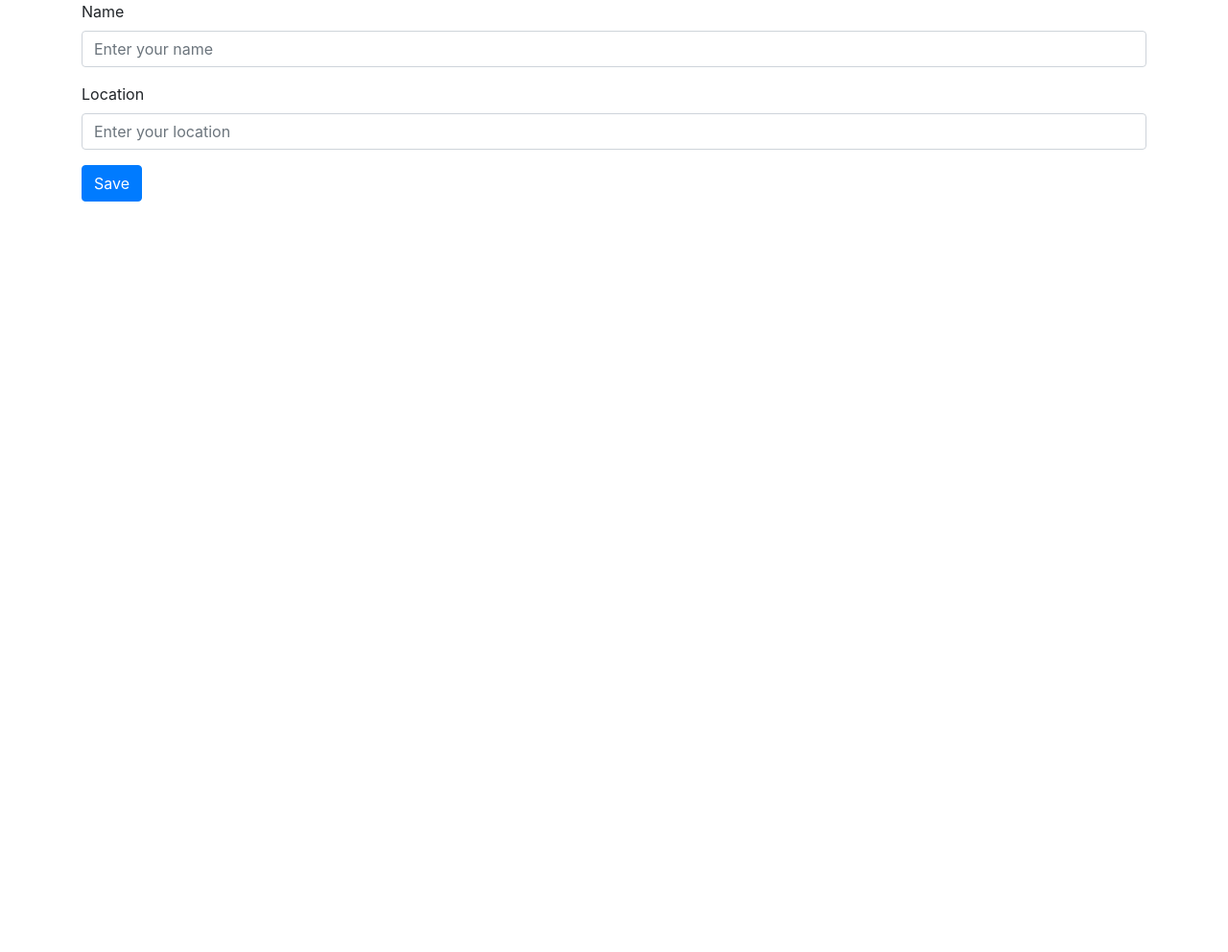
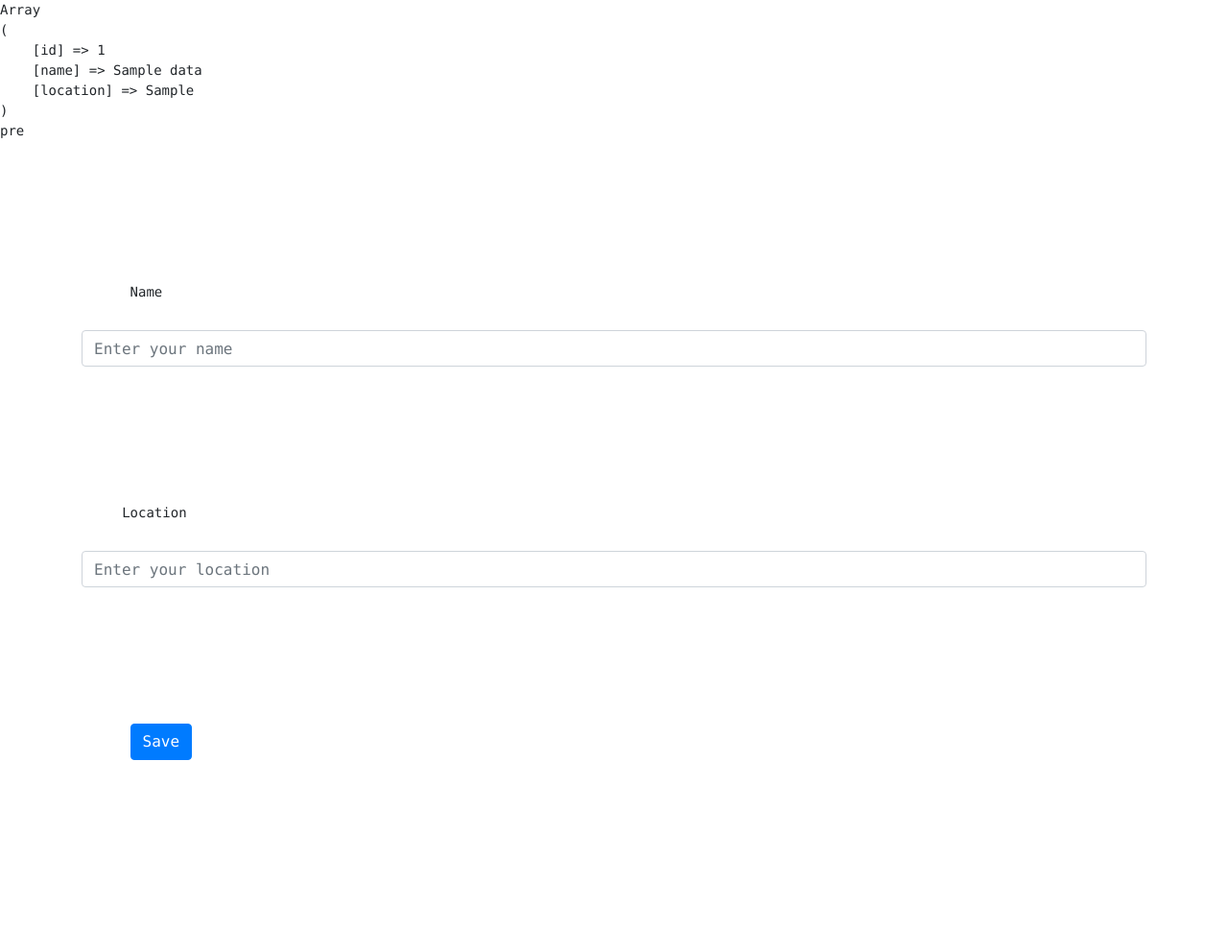
Before and after one commit to ChristopherBeards/php-crud, a PHP site: page / in a window 1280 px wide. Shown: the whole page at 96% size. Before the commit the page ends 210 px from the top, so only its background shows below. Run offline with PHP 8.4, Linux system fonts and the light colour scheme; tables that the repository leaves empty or names only in its code hold one stand-in row (values such as "Sample post").

Commit message:
index; initial data is retrieved from the db and prints on the page

```diff
--- a/index.php
+++ b/index.php
@@ -10,6 +10,24 @@
 
 <body>
 <?php require_once 'process.php'; ?>
+<?php
+  # Connect to the DB
+  $mysqli = new mysqli('localhost', 'root', '', 'crud') or die(mysqli_error($mysqli));
+
+  # Query the DB
+  $result = $mysqli->query("SELECT * FROM data");
+
+  # Print the data
+  pre_r($result->fetch_assoc());
+
+  # A Function to print the data in a readable format
+  function pre_r($array) {
+    echo '<pre>';
+    print_r($array);
+    echo 'pre';
+  }
+?>
+
   <div class="container">
   <form action="process.php" method="POST">
 
```
